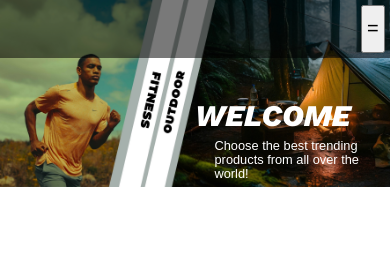
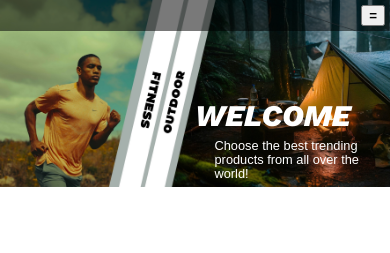
Before and after one commit to juragatPi/web, a plain HTML site: page index.html in a window 390 px wide. Shown: the top 253 px of the page. Drawn offline with nearby package versions, Linux system fonts and the light colour scheme.

Commit message:
Update index.html

```diff
--- a/index.html
+++ b/index.html
@@ -16,7 +16,7 @@
 </head>
 <body>
     <div class="head-nav">
-        <div class="navBtnDiv"><button class="navBtn" onclick="btnToggle()"><p>=</p></button></div>
+        <div class="navBtnDiv"><button class="navBtn" onclick="btnToggle()"><strong>=</strong></button></div>
         <nav>
             <a href="index.html"><strong>HOME</strong></a>
             <a href="fitness.html"><strong>FITNESS</strong></a>
```
